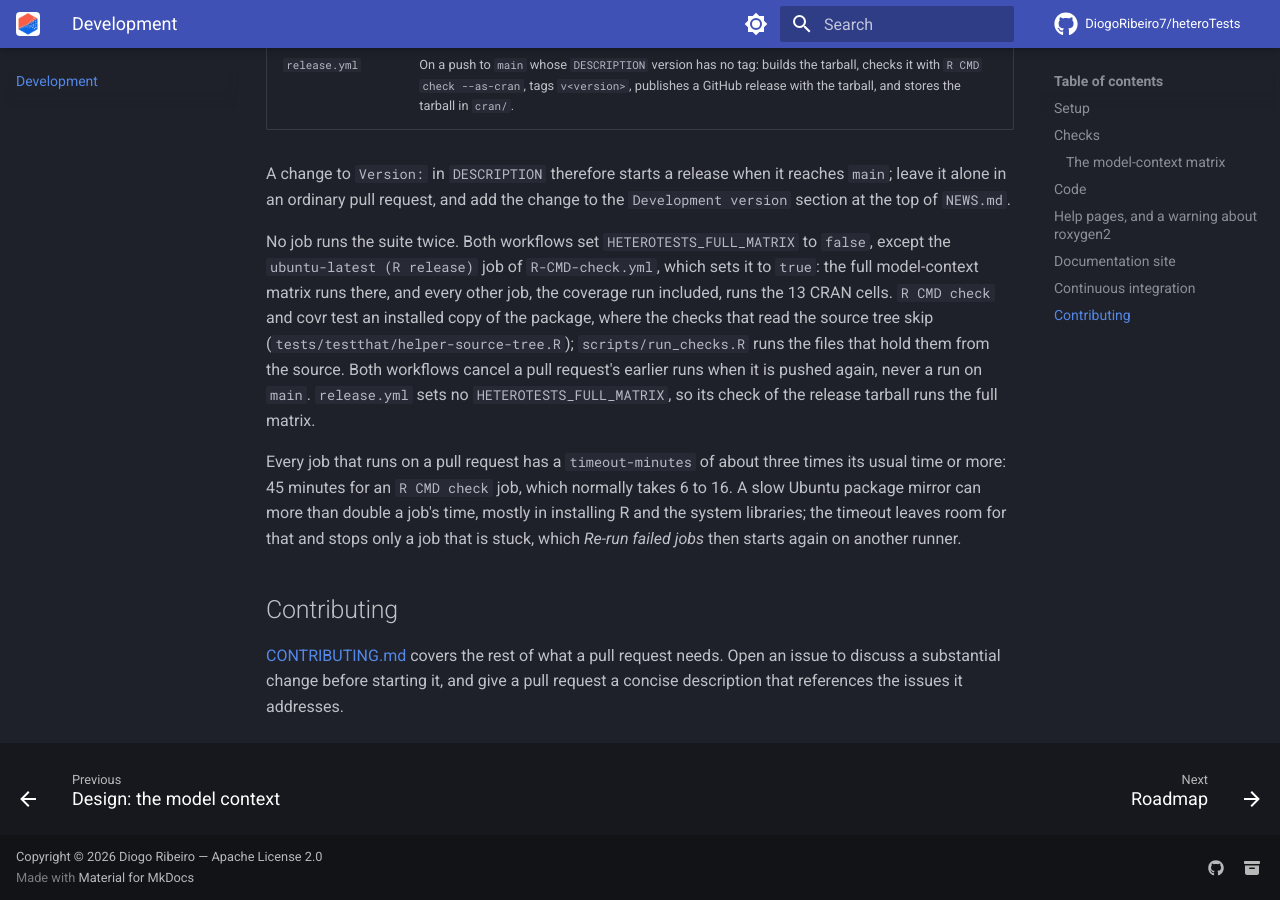
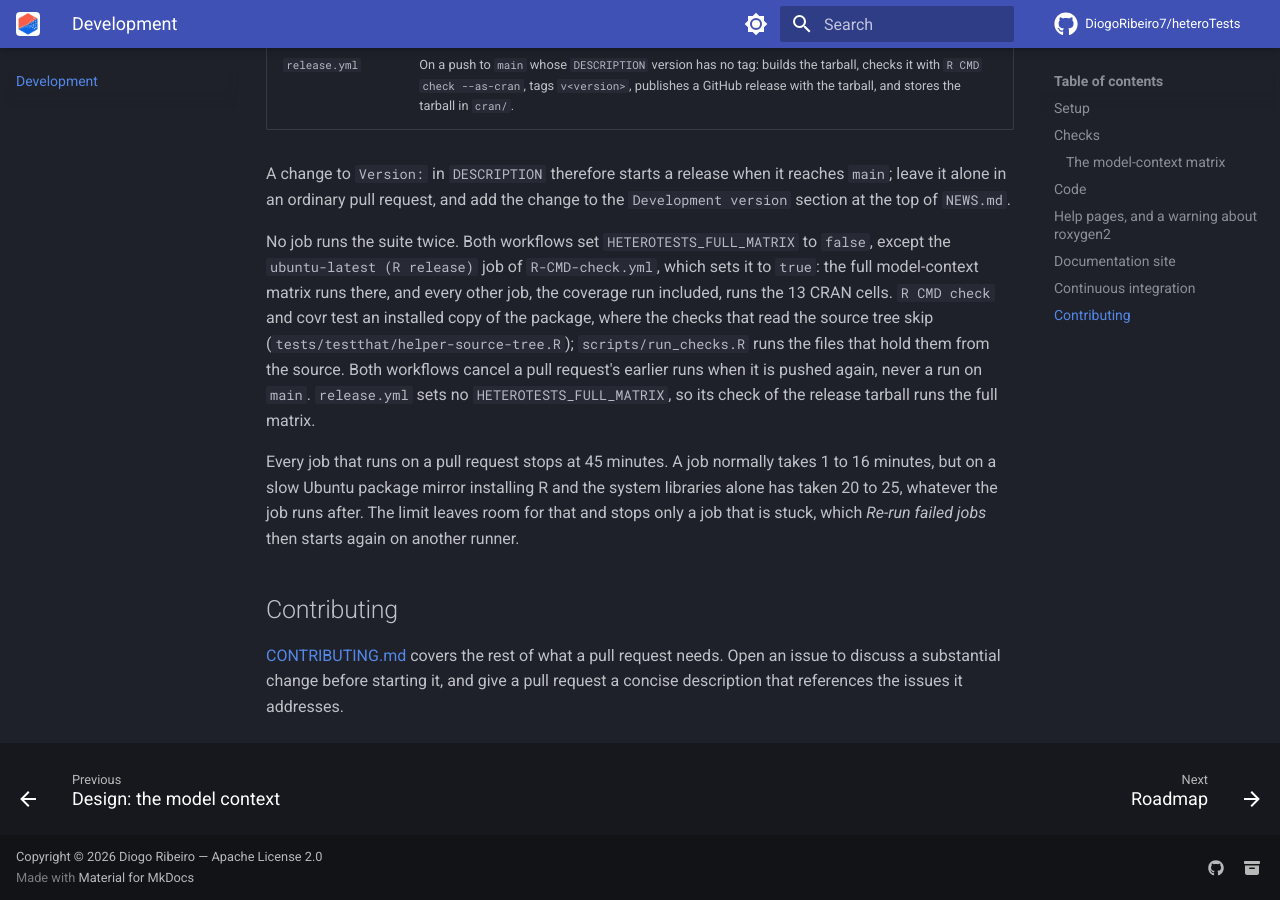
Before and after one commit to DiogoRibeiro7/heteroTests, an MkDocs documentation site: the page built from docs/development.md, in a window 1280 px wide and 900 px high, scrolled down 3378 px. Built offline with MkDocs 1.6.1 and Material for MkDocs 9.7.7, drawn with Linux system fonts in a browser that asks for light colours; comment, search, counter and statistics services are not loaded.

Commit message:
Give every CI job that installs R the same 45-minute limit
On a slow mirror the benchmark job spent 20 minutes installing R and
its packages and hit its 20-minute limit before the benchmark started.
Setup on such a day takes 20 to 25 minutes in every job, however little
the job does after it, so a limit scaled to the job's own work stops a
slow job, not a stuck one.

```diff
--- a/docs/development.md
+++ b/docs/development.md
@@ -136,12 +136,11 @@ request's earlier runs when it is pushed again, never a run on `main`.
 `release.yml` sets no `HETEROTESTS_FULL_MATRIX`, so its check of the release
 tarball runs the full matrix.
 
-Every job that runs on a pull request has a `timeout-minutes` of about three
-times its usual time or more: 45 minutes for an `R CMD check` job, which
-normally takes 6 to 16. A slow Ubuntu package mirror can more than double a
-job's time, mostly in installing R and the system libraries; the timeout leaves
-room for that and stops only a job that is stuck, which *Re-run failed jobs*
-then starts again on another runner.
+Every job that runs on a pull request stops at 45 minutes. A job normally
+takes 1 to 16 minutes, but on a slow Ubuntu package mirror installing R and
+the system libraries alone has taken 20 to 25, whatever the job runs after.
+The limit leaves room for that and stops only a job that is stuck, which
+*Re-run failed jobs* then starts again on another runner.
 
 ## Contributing
 
```
Also changed, not shown: 3 other files.
